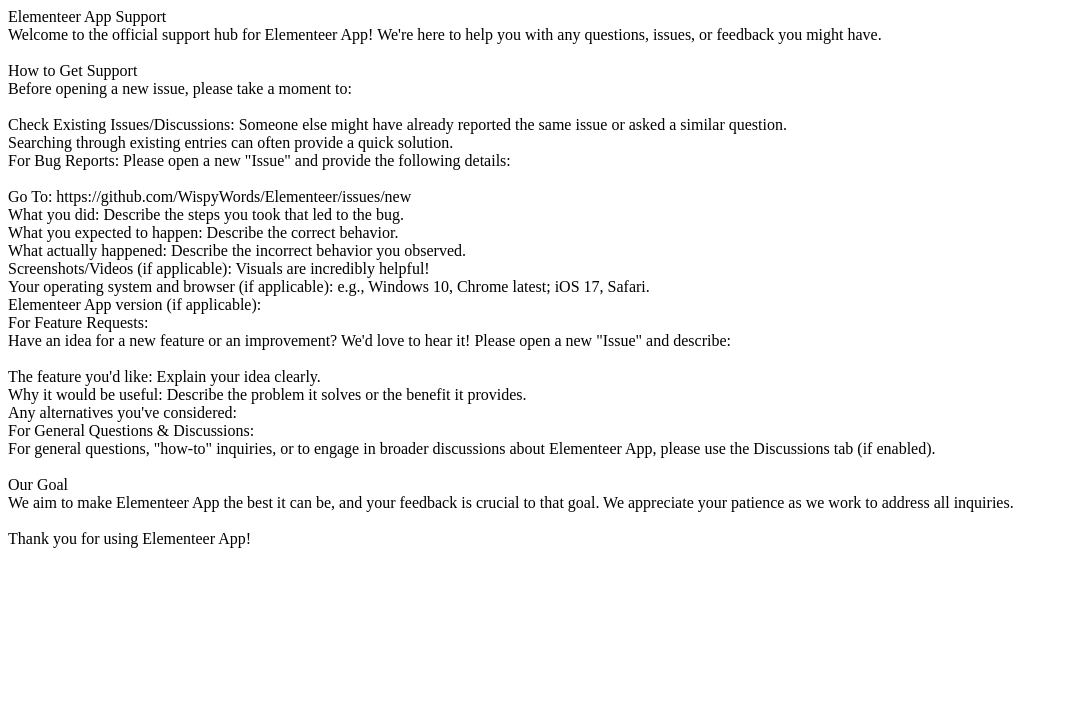
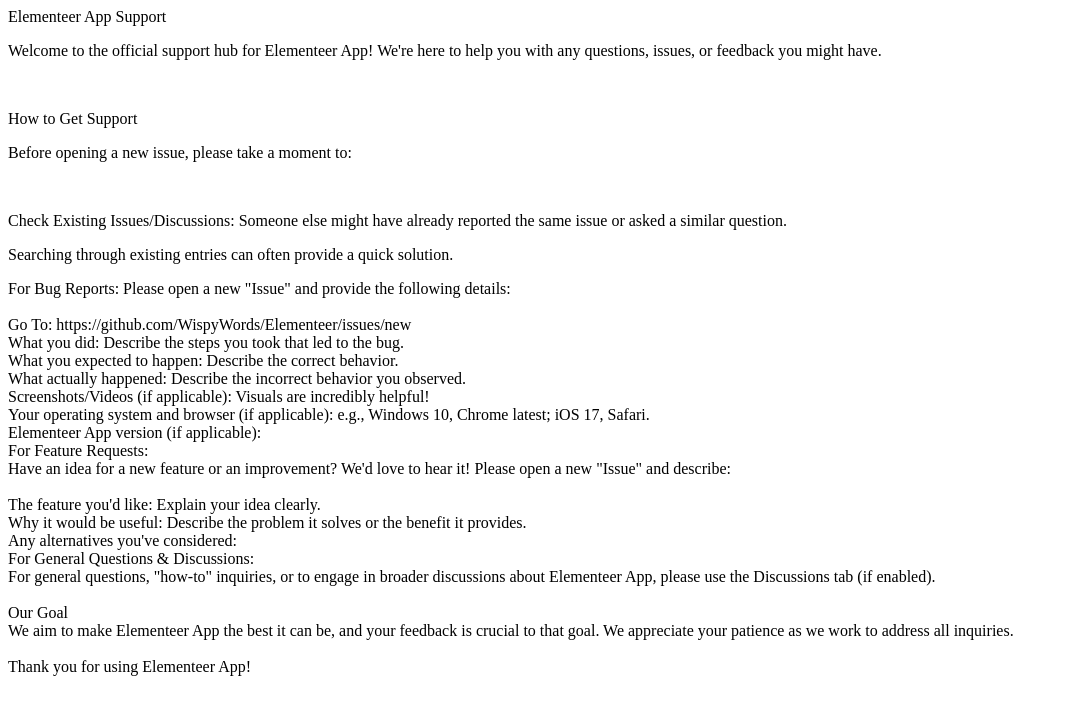
Before and after one commit to WispyWords/Elementeer-support, a plain HTML site: page index.html in a window 1280 px wide. Shown: the whole page, without its empty margins (0-1068 px from the left). Drawn offline with Linux system fonts and the light colour scheme.

Commit message:
Update index.html

```diff
--- a/index.html
+++ b/index.html
@@ -1,12 +1,12 @@
-Elementeer App Support<br>
-Welcome to the official support hub for Elementeer App! We're here to help you with any questions, issues, or feedback you might have. <br>
-<br>
-How to Get Support<br>
-Before opening a new issue, please take a moment to:<br>
-<br>
-Check Existing Issues/Discussions: Someone else might have already reported the same issue or asked a similar question.<br>
-Searching through existing entries can often provide a quick solution.<br>
-For Bug Reports: Please open a new "Issue" and provide the following details:<br>
+<p>Elementeer App Support</p>
+<p>Welcome to the official support hub for Elementeer App! We're here to help you with any questions, issues, or feedback you might have. </p>
+<p><br></p>
+<p>How to Get Support</p>
+<p>Before opening a new issue, please take a moment to:</p>
+<p><br>
+<p>Check Existing Issues/Discussions: Someone else might have already reported the same issue or asked a similar question.<br>
+<p>Searching through existing entries can often provide a quick solution.<br>
+<p>For Bug Reports: Please open a new "Issue" and provide the following details:<br>
 <br>
 Go To: https://github.com/WispyWords/Elementeer/issues/new<br>
 What you did: Describe the steps you took that led to the bug.<br>
```
